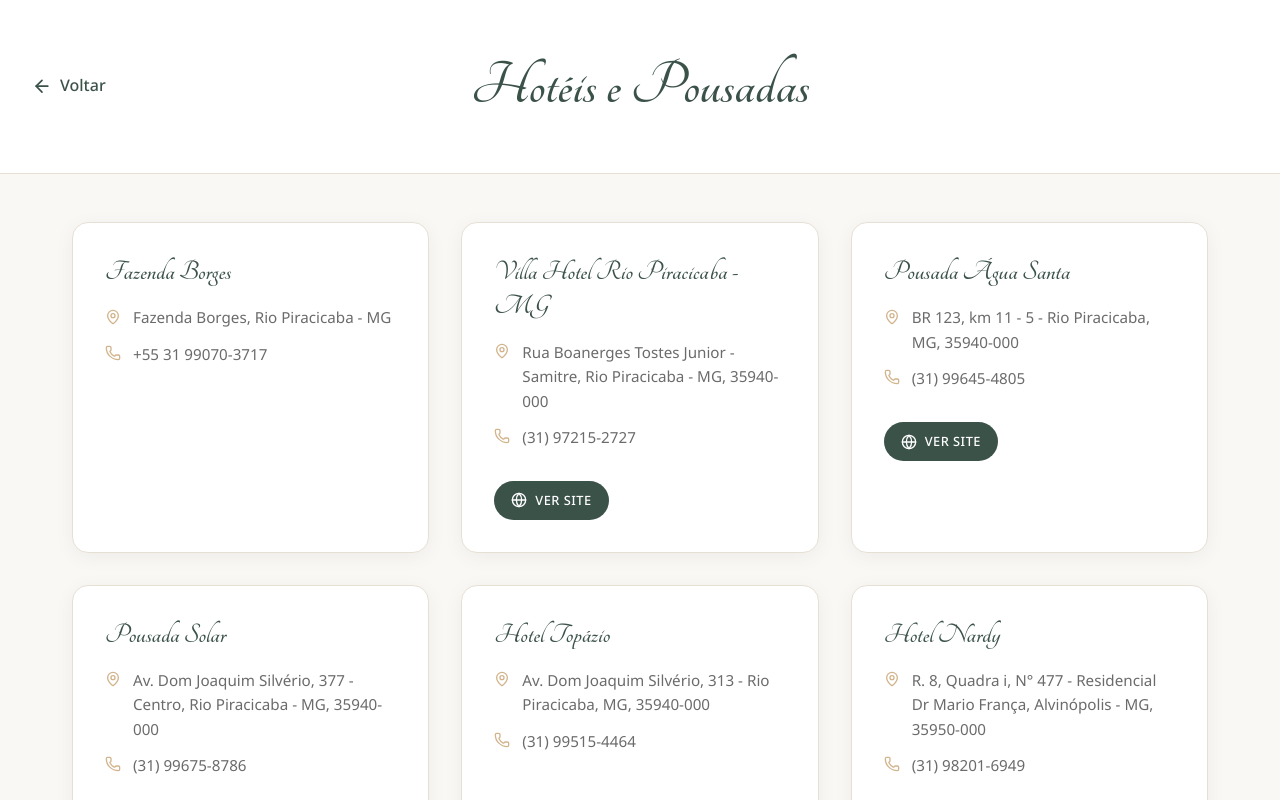
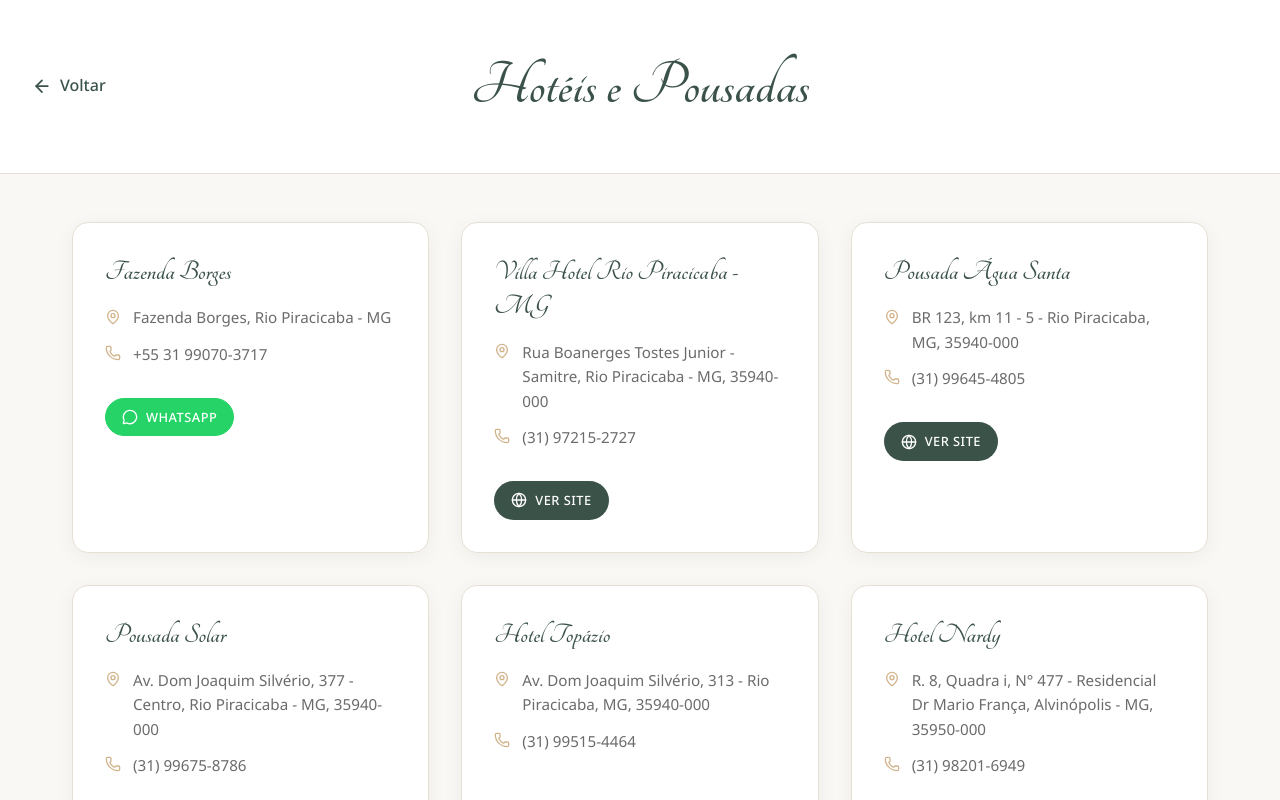
Before and after one commit to pplacerda07/csmentoPaula-Leo, a React (Vite) app in the folder site/: page /hoteis in a window 1280 px wide. Shown: the top 800 px of the page. Built offline with nearby package versions, Linux system fonts and the light colour scheme.

Commit message:
feat: add explicit WhatsApp button to info pages

```diff
--- a/site/src/pages/Hotels.jsx
+++ b/site/src/pages/Hotels.jsx
@@ -6,7 +6,8 @@ const Hotels = () => {
         {
             name: "Fazenda Borges",
             address: "Fazenda Borges, Rio Piracicaba - MG",
-            phone: "+55 31 99070-3717"
+            phone: "+55 31 99070-3717",
+            whatsapp: "https://wa.me/5531990703717"
         },
         {
             name: "Villa Hotel Rio Piracicaba - MG",
--- a/site/src/pages/InfoPage.jsx
+++ b/site/src/pages/InfoPage.jsx
@@ -1,6 +1,6 @@
 import React, { useEffect } from 'react';
 import { Link } from 'react-router-dom';
-import { ArrowLeft, MapPin, Phone, Globe, Instagram, Facebook } from 'lucide-react';
+import { ArrowLeft, MapPin, Phone, Globe, Instagram, Facebook, MessageCircle } from 'lucide-react';
 import './InfoPage.css';
 
 const InfoPage = ({ title, items }) => {
@@ -42,6 +42,11 @@ const InfoPage = ({ title, items }) => {
                                             <Globe size={16} /> Ver Site
                                         </a>
                                     )}
+                                    {item.whatsapp && (
+                                        <a href={item.whatsapp} target="_blank" rel="noopener noreferrer" className="btn btn-primary btn-sm" style={{ background: '#25D366', borderColor: '#25D366' }}>
+                                            <MessageCircle size={16} /> WhatsApp
+                                        </a>
+                                    )}
                                     {item.instagram && (
                                         <a href={item.instagram} target="_blank" rel="noopener noreferrer" className="btn btn-outline btn-sm">
                                             <Instagram size={16} /> Instagram
```
